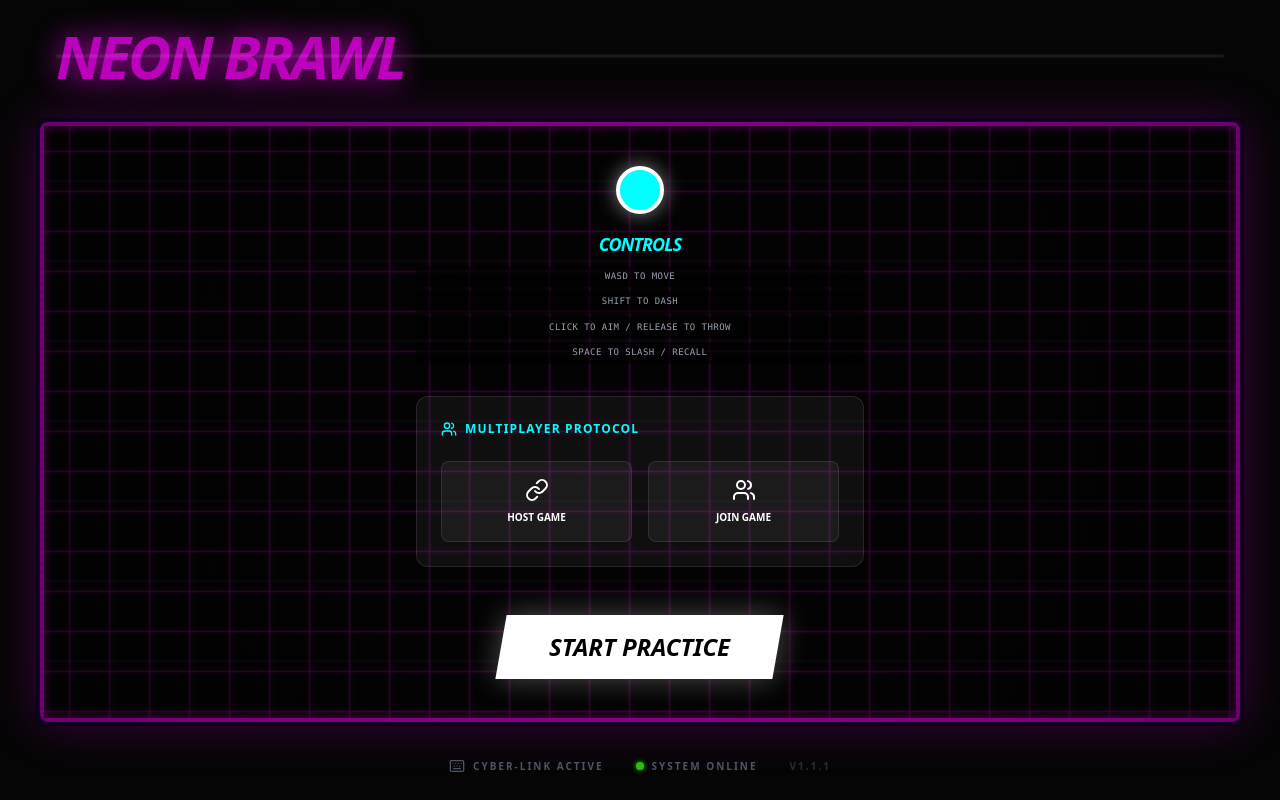
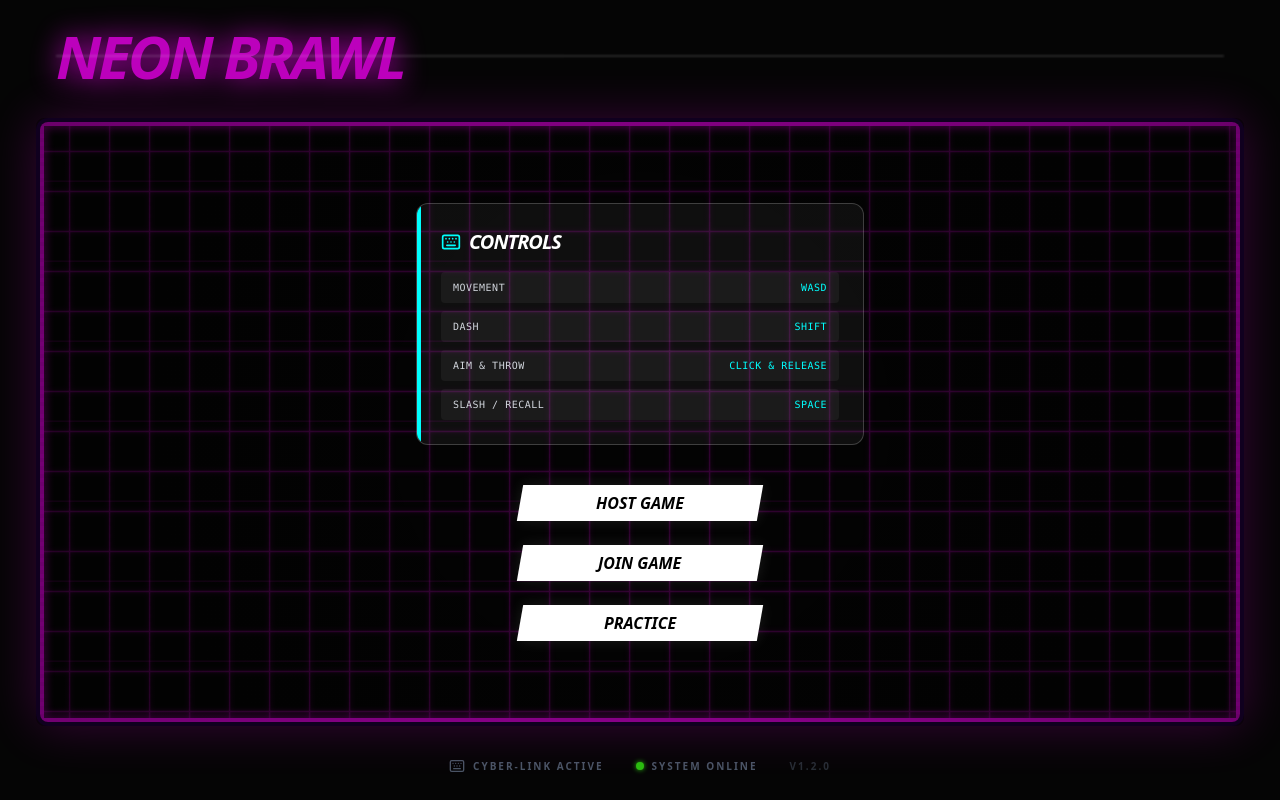
Before and after one commit to jpmoutinho/neon-brawl, a React (Vite) app: page / in a window 1280 px wide. Built offline with nearby package versions, Linux system fonts and the light colour scheme.

Commit message:
feat: Add invulnerability and respawn flashing
Introduces invulnerability for players upon respawning, granting a brief period of protection. This is visually indicated by a flashing effect to alert players. The game state and engine have been updated to synchronize this new player property.

```diff
--- a/src/App.tsx
+++ b/src/App.tsx
@@ -5,7 +5,7 @@ import { Keyboard, Settings2, Palette, Users, Link as LinkIcon, Copy, Check } fr
 import { MultiplayerManager, GameState, PlayerInput } from './game/MultiplayerManager';
 
 export default function App() {
-  const VERSION = '1.1.1';
+  const VERSION = '1.2.0';
   const canvasRef = useRef<HTMLCanvasElement>(null);
   const engineRef = useRef<GameEngine | null>(null);
   const mpManagerRef = useRef<MultiplayerManager | null>(null);
@@ -99,6 +99,7 @@ export default function App() {
     if (mpManagerRef.current) {
       mpManagerRef.current.init();
     }
+    startGame(true);
   };
 
   useEffect(() => { isConnectedRef.current = isConnected; }, [isConnected]);
@@ -206,8 +207,44 @@ export default function App() {
           className="bg-[#050505] rounded-xl shadow-[0_0_50px_rgba(255,0,255,0.2)] border-4 border-[#1A0033] cursor-crosshair max-w-full h-auto"
         />
 
+        {gameStarted && multiplayerMode === 'host' && !isConnected && (
+          <div className="absolute inset-0 flex flex-col items-center justify-center bg-black/60 backdrop-blur-sm rounded-lg z-40">
+            <div className="flex flex-col items-center gap-6 p-10 bg-black/90 border-2 border-[#00FFFF] rounded-2xl shadow-[0_0_50px_rgba(0,255,255,0.3)] skew-x-[-5deg]">
+              <div className="flex items-center gap-4 skew-x-[5deg]">
+                <div className="w-10 h-10 border-4 border-[#00FFFF] border-t-transparent rounded-full animate-spin"></div>
+                <h2 className="text-4xl font-black italic uppercase text-[#00FFFF] tracking-tighter">
+                  Waiting for P2
+                </h2>
+              </div>
+
+              <div className="flex flex-col gap-3 w-full max-w-sm skew-x-[5deg]">
+                <p className="text-[11px] text-gray-400 uppercase font-black tracking-[0.2em] text-center">Share this ID with your opponent</p>
+                <div className="flex gap-2">
+                  <div className="flex-1 bg-white/5 border border-white/20 rounded-lg px-4 py-4 font-mono text-sm text-[#00FFFF] truncate text-center">
+                    {peerId || 'GENERATING ID...'}
+                  </div>
+                  <button
+                    onClick={copyId}
+                    disabled={!peerId}
+                    className="p-4 bg-white/10 hover:bg-white/20 rounded-lg transition-all disabled:opacity-50 group"
+                  >
+                    {isCopied ? <Check className="w-6 h-6 text-green-400" /> : <Copy className="w-6 h-6 group-hover:scale-110 transition-transform" />}
+                  </button>
+                </div>
+              </div>
+
+              <button
+                onClick={quitGame}
+                className="mt-6 px-6 py-2 bg-red-500/10 border border-red-500/30 rounded text-[10px] uppercase font-black text-red-500 hover:bg-red-500 hover:text-white transition-all skew-x-[5deg]"
+              >
+                Cancel Hosting
+              </button>
+            </div>
+          </div>
+        )}
+
         {winner && (
-          <div className="absolute inset-0 flex flex-col items-center justify-center bg-black/40 rounded-lg backdrop-blur-none border-0 z-50 overflow-y-auto p-8">
+          <div className="absolute inset-0 flex flex-col items-center justify-center bg-black/60 backdrop-blur-md rounded-lg border-0 z-50 overflow-y-auto p-8">
             <h2 className="text-7xl font-black italic uppercase mb-4 tracking-tighter animate-pulse" style={{ color: winner === 'Player 1' ? p1Color : p2Color, filter: `drop-shadow(0 0 20px ${winner === 'Player 1' ? p1Color : p2Color})` }}>
               {winner === 'Player 1' ? 'P1 WINS' : 'P2 WINS'}
             </h2>
@@ -262,107 +299,97 @@ export default function App() {
 
         {!gameStarted && (
           <div className="absolute inset-0 flex flex-col items-center justify-center bg-black/40 rounded-lg backdrop-blur-none border-0 overflow-y-auto p-8">
-            <div className="mb-12 w-full max-w-md flex flex-col gap-8">
-              {/* Instructions */}
-              <div className="text-center">
-                <div className="w-12 h-12 rounded-full mx-auto mb-4 border-4 border-white shadow-[0_0_20px_rgba(255,255,255,0.5)]" style={{ backgroundColor: p1Color }} />
-                <h3 className="font-bold text-lg mb-2 uppercase italic tracking-tighter" style={{ color: p1Color }}>Controls</h3>
-                <div className="flex flex-col gap-1 text-[9px] text-gray-400 font-mono uppercase tracking-wider">
-                  <span className="bg-black/60 px-2 py-1 rounded">WASD to Move</span>
-                  <span className="bg-black/60 px-2 py-1 rounded">SHIFT to Dash</span>
-                  <span className="bg-black/60 px-2 py-1 rounded">CLICK to Aim / RELEASE to Throw</span>
-                  <span className="bg-black/60 px-2 py-1 rounded">SPACE to Slash / RECALL</span>
+            <div className="w-full max-w-md flex flex-col gap-10">
+              {multiplayerMode !== 'join' ? (
+                <>
+                  {/* Controls Box */}
+                  <div className="bg-white/5 border border-white/20 rounded-xl p-6 relative overflow-hidden animate-in fade-in zoom-in duration-300">
+                    <div className="absolute top-0 left-0 w-1 h-full bg-[#00FFFF]"></div>
+                    <h3 className="font-black text-xl mb-4 uppercase italic tracking-tighter text-white flex items-center gap-2">
+                      <Keyboard className="w-5 h-5 text-[#00FFFF]" />
+                      Controls
+                    </h3>
+                    <div className="grid grid-cols-1 gap-2 text-[10px] text-gray-300 font-mono uppercase tracking-wider">
+                      <div className="flex justify-between bg-white/5 px-3 py-2 rounded">
+                        <span>Movement</span>
+                        <span className="text-[#00FFFF]">WASD</span>
+                      </div>
+                      <div className="flex justify-between bg-white/5 px-3 py-2 rounded">
+                        <span>Dash</span>
+                        <span className="text-[#00FFFF]">SHIFT</span>
+                      </div>
+                      <div className="flex justify-between bg-white/5 px-3 py-2 rounded">
+                        <span>Aim & Throw</span>
+                        <span className="text-[#00FFFF]">CLICK & RELEASE</span>
+                      </div>
+                      <div className="flex justify-between bg-white/5 px-3 py-2 rounded">
+                        <span>Slash / Recall</span>
+                        <span className="text-[#00FFFF]">SPACE</span>
+                      </div>
                     </div>
                   </div>
 
-              {/* Multiplayer Section */}
-              <div className="bg-white/5 border border-white/10 rounded-xl p-6 flex flex-col gap-4">
-                <div className="flex items-center gap-2 mb-2">
-                  <Users className="w-4 h-4 text-[#00FFFF]" />
-                  <h4 className="text-xs font-bold uppercase tracking-widest text-[#00FFFF]">Multiplayer Protocol</h4>
-                </div>
-
-                {multiplayerMode === 'none' ? (
-                  <div className="grid grid-cols-2 gap-4">
+                  {/* Action Buttons */}
+                  <div className="flex flex-col gap-6 items-center">
                     <button
                       onClick={hostGame}
-                      className="flex flex-col items-center gap-2 p-4 bg-white/5 border border-white/10 rounded-lg hover:bg-white/10 transition-all group"
+                      className="w-60 py-1.5 bg-white text-black font-black text-base uppercase italic skew-x-[-10deg] hover:bg-[#FF00FF] hover:text-white transition-all duration-200 shadow-[0_0_15px_rgba(255,255,255,0.1)]"
                     >
-                      <LinkIcon className="w-6 h-6 group-hover:text-[#FF00FF]" />
-                      <span className="text-[10px] font-bold uppercase">Host Game</span>
+                      <span className="inline-block skew-x-[10deg]">Host Game</span>
                     </button>
                     <button
                       onClick={() => setMultiplayerMode('join')}
-                      className="flex flex-col items-center gap-2 p-4 bg-white/5 border border-white/10 rounded-lg hover:bg-white/10 transition-all group"
+                      className="w-60 py-1.5 bg-white text-black font-black text-base uppercase italic skew-x-[-10deg] hover:bg-[#FF00FF] hover:text-white transition-all duration-200 shadow-[0_0_15px_rgba(255,255,255,0.1)]"
                     >
-                      <Users className="w-6 h-6 group-hover:text-[#00FFFF]" />
-                      <span className="text-[10px] font-bold uppercase">Join Game</span>
+                      <span className="inline-block skew-x-[10deg]">Join Game</span>
+                    </button>
+                    <button
+                      onClick={() => startGame(false)}
+                      className="w-60 py-1.5 bg-white text-black font-black text-base uppercase italic skew-x-[-10deg] hover:bg-[#FF00FF] hover:text-white transition-all duration-200 shadow-[0_0_15px_rgba(255,255,255,0.1)]"
+                    >
+                      <span className="inline-block skew-x-[10deg]">Practice</span>
                     </button>
                   </div>
-                ) : multiplayerMode === 'host' ? (
-                  <div className="flex flex-col gap-3">
-                    <p className="text-[10px] text-gray-400 uppercase font-bold">Share this ID with your opponent:</p>
-                    <div className="flex gap-2">
-                      <div className="flex-1 bg-black/40 border border-white/20 rounded px-3 py-2 font-mono text-xs text-[#00FFFF] truncate">
-                        {peerId || 'Generating ID...'}
+                </>
+              ) : (
+                <div className="bg-black/80 border-2 border-[#00FFFF] rounded-2xl p-10 flex flex-col gap-8 animate-in fade-in zoom-in slide-in-from-bottom-8 duration-500 shadow-[0_0_50px_rgba(0,255,255,0.2)] skew-x-[-5deg]">
+                  <div className="text-center skew-x-[5deg]">
+                    <h2 className="text-5xl font-black italic uppercase text-[#00FFFF] tracking-tighter mb-2">
+                      Join Session
+                    </h2>
+                    <p className="text-[10px] text-gray-400 uppercase font-black tracking-[0.3em]">Enter the Host Protocol ID</p>
                   </div>
-                      <button
-                        onClick={copyId}
-                        disabled={!peerId}
-                        className="p-2 bg-white/10 hover:bg-white/20 rounded transition-all disabled:opacity-50"
-                      >
-                        {isCopied ? <Check className="w-4 h-4 text-green-400" /> : <Copy className="w-4 h-4" />}
-                      </button>
-                    </div>
-                    <p className="text-[9px] text-gray-500 italic">
-                      {iceState ? `Status: ${iceState}` : 'Waiting for connection...'}
-                    </p>
-                    <button onClick={() => setMultiplayerMode('none')} className="text-[9px] uppercase font-bold text-red-400 hover:underline self-start">Cancel</button>
-                  </div>
-                ) : (
-                  <div className="flex flex-col gap-3">
-                    <p className="text-[10px] text-gray-400 uppercase font-bold">Enter Host ID:</p>
-                    <div className="flex gap-2">
+
+                  <div className="flex flex-col gap-4 skew-x-[5deg]">
                     <input
                       id="host-id-input"
                       name="host-id"
                       type="text"
                       value={targetPeerId}
                       onChange={(e) => setTargetPeerId(e.target.value)}
-                        placeholder="Paste ID here..."
-                        className="flex-1 bg-black/40 border border-white/20 rounded px-3 py-2 font-mono text-xs text-white focus:outline-none focus:border-[#00FFFF]"
+                      placeholder="PASTE HOST ID..."
+                      className="w-full bg-white/5 border-2 border-white/10 rounded-xl px-6 py-4 font-mono text-sm text-white focus:outline-none focus:border-[#00FFFF] uppercase text-center transition-all"
                     />
+
+                    <div className="flex gap-4">
+                      <button
+                        onClick={() => setMultiplayerMode('none')}
+                        className="flex-1 py-4 bg-white/10 text-white font-black text-sm uppercase italic skew-x-[-10deg] hover:bg-white hover:text-black transition-all duration-200"
+                      >
+                        <span className="inline-block skew-x-[10deg]">Back</span>
+                      </button>
                       <button
                         onClick={joinGame}
                         disabled={!targetPeerId || isConnecting}
-                        className="px-4 py-2 bg-[#00FFFF] text-black font-bold text-xs uppercase rounded hover:bg-white transition-all disabled:opacity-50"
+                        className="flex-[2] py-4 bg-[#00FFFF] text-black font-black text-sm uppercase italic skew-x-[-10deg] hover:bg-white transition-all disabled:opacity-50 shadow-[0_0_20px_rgba(0,255,255,0.3)]"
                       >
-                        {isConnecting ? 'Connecting...' : 'Connect'}
+                        <span className="inline-block skew-x-[10deg]">{isConnecting ? 'CONNECTING...' : 'CONNECT'}</span>
                       </button>
                     </div>
-                    <button onClick={() => setMultiplayerMode('none')} className="text-[9px] uppercase font-bold text-red-400 hover:underline self-start">Cancel</button>
+                  </div>
                 </div>
               )}
             </div>
-            </div>
-
-            <button
-              onClick={() => startGame(false)}
-              className="group relative px-12 py-4 bg-white text-black font-black text-2xl uppercase italic skew-x-[-10deg] transition-all duration-200 active:scale-95 shadow-[0_0_30px_rgba(255,255,255,0.3)]"
-              style={{
-                '--hover-bg': envColor
-              } as React.CSSProperties}
-              onMouseEnter={(e) => {
-                e.currentTarget.style.backgroundColor = envColor;
-                e.currentTarget.style.color = 'white';
-              }}
-              onMouseLeave={(e) => {
-                e.currentTarget.style.backgroundColor = 'white';
-                e.currentTarget.style.color = 'black';
-              }}
-            >
-              <span className="inline-block skew-x-[10deg]">Start Practice</span>
-            </button>
           </div>
         )}
       </div>
--- a/src/game/MultiplayerManager.ts
+++ b/src/game/MultiplayerManager.ts
@@ -1,8 +1,8 @@
 import { Peer, DataConnection } from 'peerjs';
 
 export type GameState = {
-  p1: { pos: { x: number, y: number }, vel: { x: number, y: number }, facing: { x: number, y: number }, isSlashing: boolean, isDashing: boolean, isAlive: boolean, kills: number, hasBoomerang: boolean };
-  p2: { pos: { x: number, y: number }, vel: { x: number, y: number }, facing: { x: number, y: number }, isSlashing: boolean, isDashing: boolean, isAlive: boolean, kills: number, hasBoomerang: boolean };
+  p1: { pos: { x: number, y: number }, vel: { x: number, y: number }, facing: { x: number, y: number }, isSlashing: boolean, isDashing: boolean, isAlive: boolean, kills: number, hasBoomerang: boolean, isInvulnerable: boolean };
+  p2: { pos: { x: number, y: number }, vel: { x: number, y: number }, facing: { x: number, y: number }, isSlashing: boolean, isDashing: boolean, isAlive: boolean, kills: number, hasBoomerang: boolean, isInvulnerable: boolean };
   boomerangs: { pos: { x: number, y: number }, vel: { x: number, y: number }, ownerId: string, isReturning: boolean, angle: number, color: string }[];
   particles: { pos: { x: number, y: number }, color: string, life: number }[];
   lightBursts: { x: number, y: number, radius: number, maxRadius: number, life: number, color: string }[];
```
Also changed, not shown: src/game/Engine.ts (+7 -3 lines), src/game/Player.ts (+16 -0 lines). Lines whose indentation alone changed are shown as unchanged.
